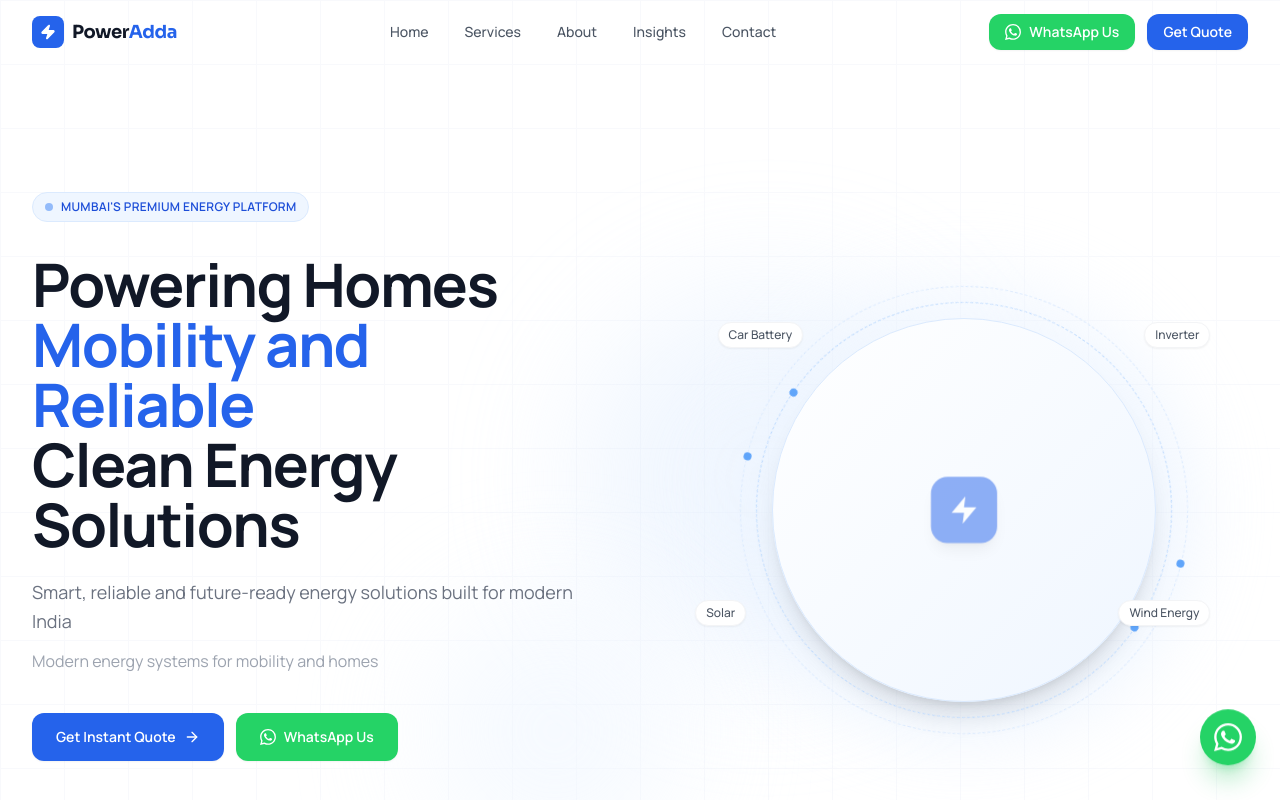
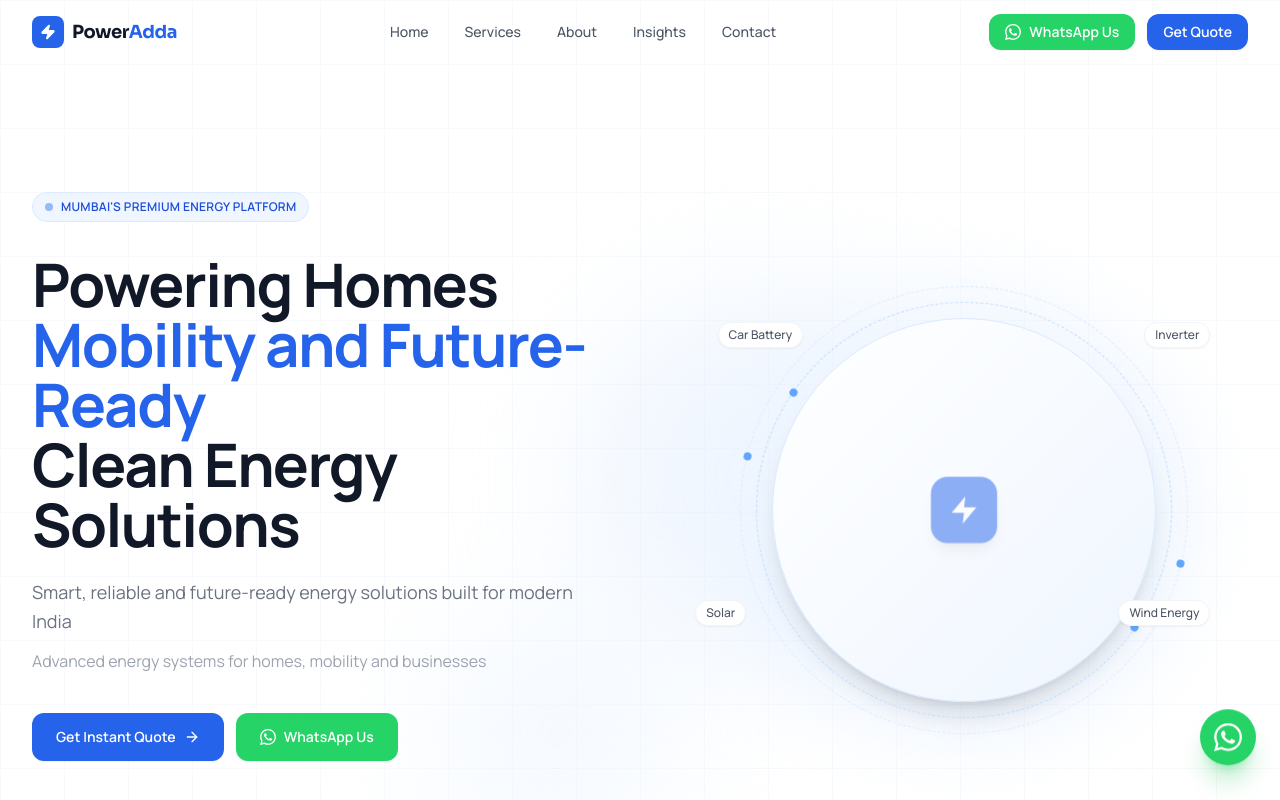
Before and after one commit to redezign/poweradda14, a Next.js app: page / in a window 1280 px wide. Shown: the top 800 px of the page. Built offline with nearby package versions, Linux system fonts and the light colour scheme.

Commit message:
Update Hero.tsx

```diff
--- a/components/sections/Hero.tsx
+++ b/components/sections/Hero.tsx
@@ -77,7 +77,7 @@
   </span>
 
   <span className="block text-blue-600">
-    Mobility and Reliable
+    Mobility and Future-Ready
   </span>
 
   <span className="block">
@@ -103,7 +103,7 @@
               animate="show"
               className="text-base text-gray-400 mb-10"
             >
-              Modern energy systems for mobility and homes
+              Advanced energy systems for homes, mobility and businesses
             </motion.p>
 
             {/* CTAs */}
```
